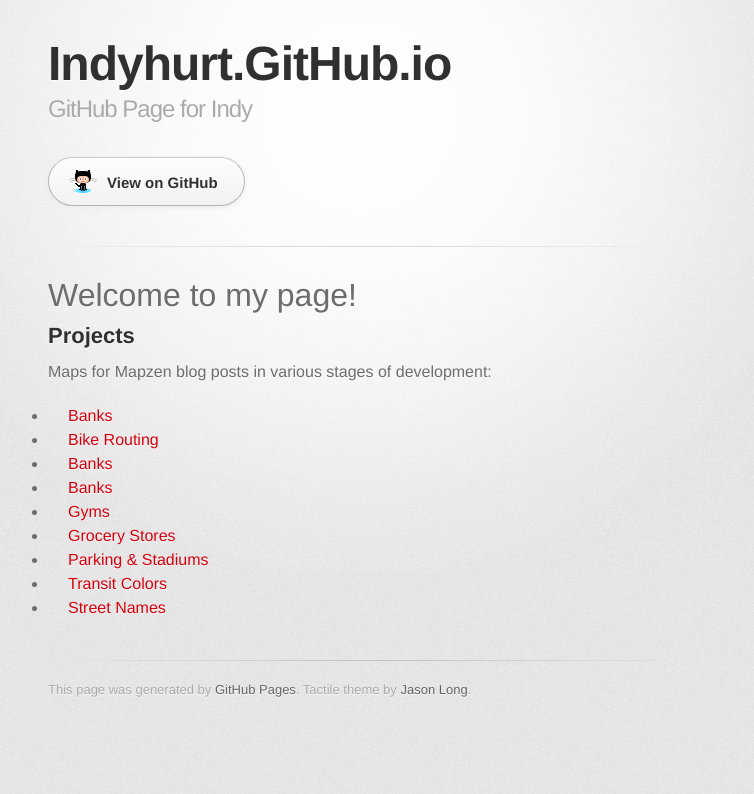
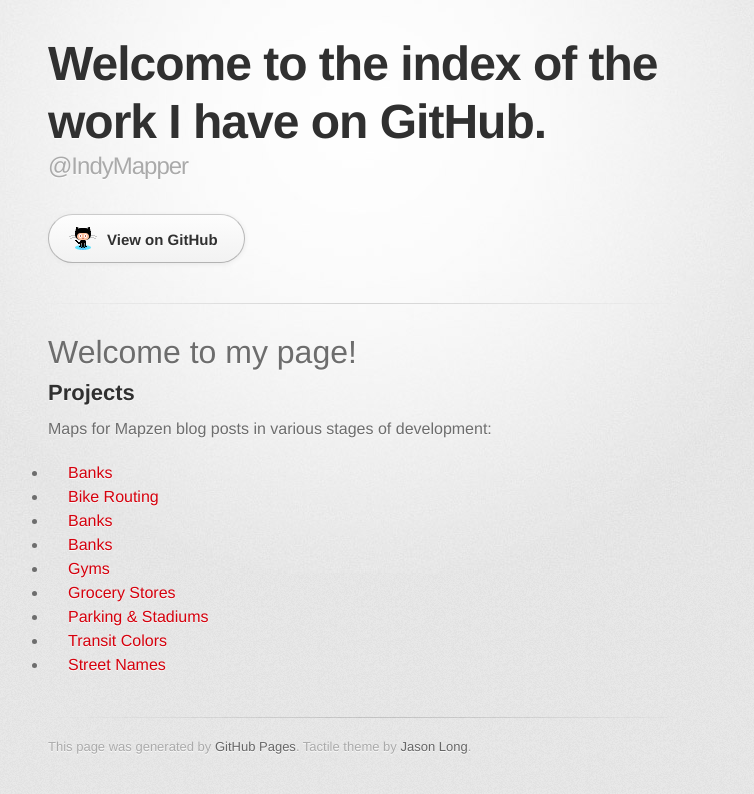
Before and after one commit to IndyHurt/indyhurt.github.io, a plain HTML site: page index.html in a window 1280 px wide. Shown: the whole page, without its empty margins (282-1036 px from the left). Drawn offline with Linux system fonts and the light colour scheme; a web font is replaced by a local one.

Commit message:
minor updates

```diff
--- a/index.html
+++ b/index.html
@@ -10,7 +10,7 @@
     <!--[if lt IE 9]>
     <script src="//html5shiv.googlecode.com/svn/trunk/html5.js"></script>
     <![endif]-->
-    <title>Indyhurt.GitHub.io by IndyHurt</title>
+    <title>Indy Hurt on GitHub</title>
   </head>
 
   <body>
@@ -18,8 +18,8 @@
       <div class="inner">
 
         <header>
-          <h1>Indyhurt.GitHub.io</h1>
-          <h2>GitHub Page for Indy</h2>
+          <h1>Welcome to the index of the work I have on GitHub.</h1>
+          <h2>@IndyMapper</h2>
         </header>
 
         <section id="downloads" class="clearfix">
@@ -35,7 +35,9 @@
 <h2>
 <a id="Projects" class="anchor" href="#Projects" aria-hidden="true"><span class="octicon octicon-link"></span></a>Projects</h2>
 
-<p>Maps for Mapzen blog posts in various stages of development:
+<p>Maps for Mapzen blog posts in various stages of development:</p>
+
+
 <ul>
 <li><a href="http://indyhurt.github.io/nyr-bank/map/index.html">Banks</a></li>
 <li><a href="http://indyhurt.github.io/te-bike/map/index.html">Bike Routing</a></li>
@@ -47,7 +49,7 @@
 <li><a href="http://indyhurt.github.io/te-transit/map/index.html">Transit Colors</a></li>
 <li><a href="http://indyhurt.github.io/where-the-streets-have-no-names/map/index.html">Street Names</a></li>
 </ul>
-</p>
+
         </section>
 
         <footer>
```
